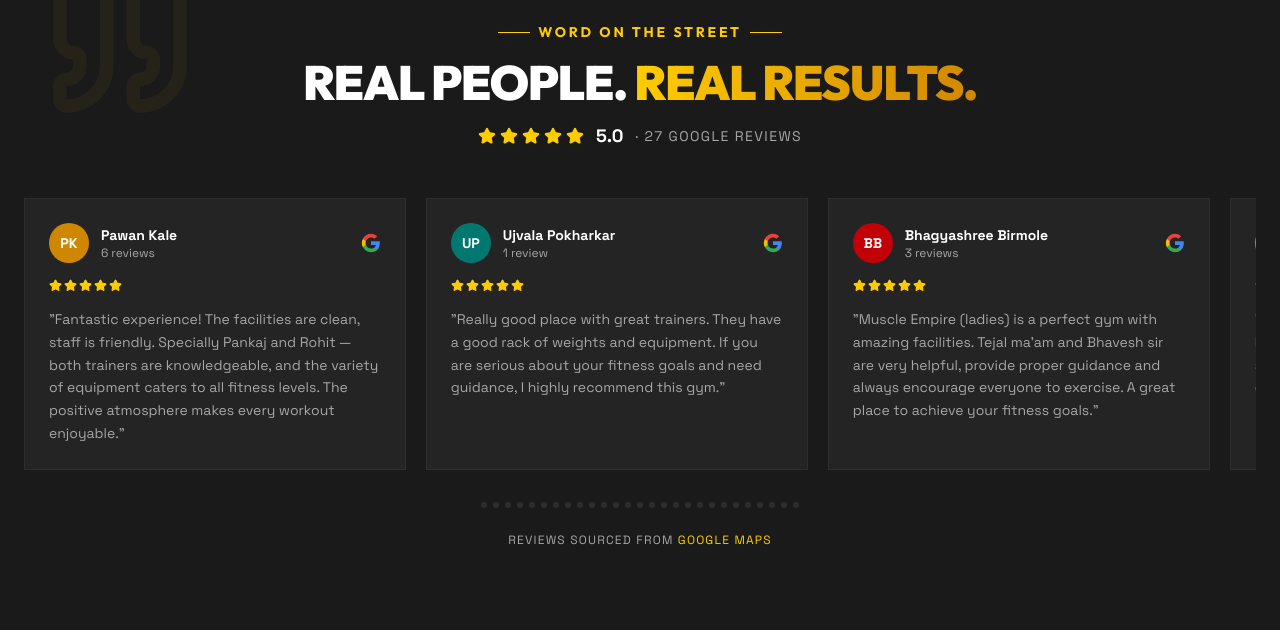
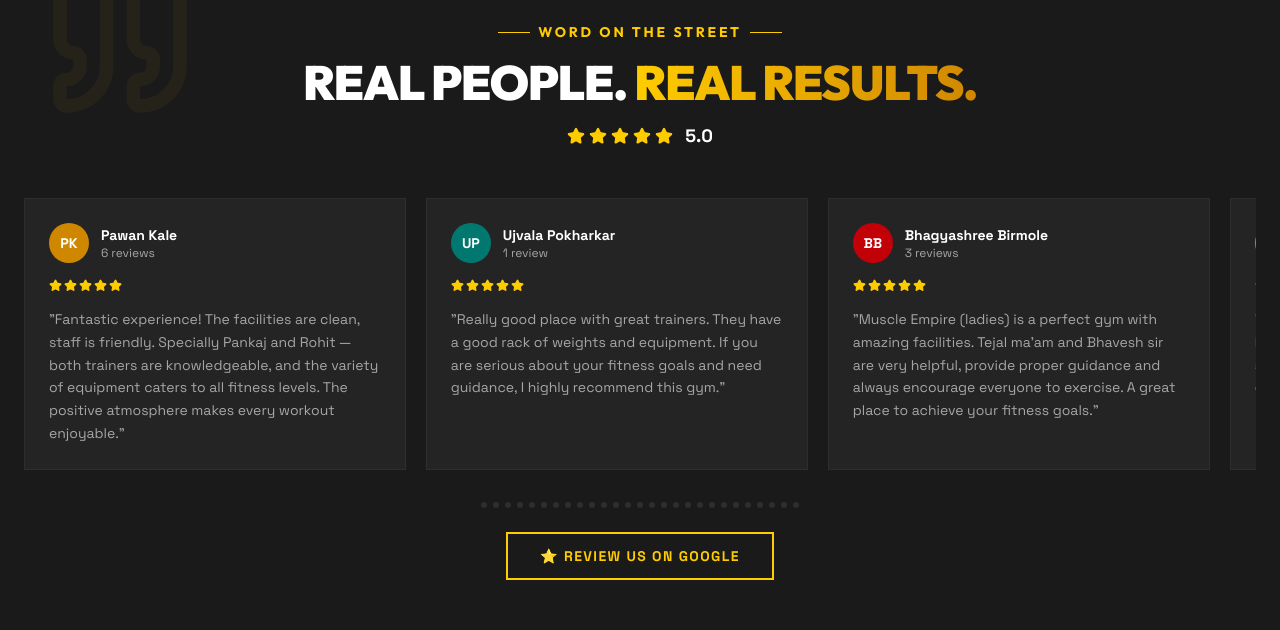
Before and after one commit to kinjal-webdev/muscle-empire, a React (Vite) app: page / in a window 1280 px wide. Shown: the part 5280-5910 px from the top of the page. Built offline with nearby package versions, Linux system fonts and the light colour scheme.

Commit message:
fix: remove review count, source text, google icon; add Review Us button

```diff
--- a/src/components/Testimonials.tsx
+++ b/src/components/Testimonials.tsx
@@ -184,17 +184,6 @@ function Avatar({ name }: { name: string }) {
   );
 }
 
-function GoogleIcon() {
-  return (
-    <svg viewBox="0 0 24 24" className="w-5 h-5 shrink-0" aria-label="Google">
-      <path fill="#4285F4" d="M22.56 12.25c0-.78-.07-1.53-.2-2.25H12v4.26h5.92c-.26 1.37-1.04 2.53-2.21 3.31v2.77h3.57c2.08-1.92 3.28-4.74 3.28-8.09z"/>
-      <path fill="#34A853" d="M12 23c2.97 0 5.46-.98 7.28-2.66l-3.57-2.77c-.98.66-2.23 1.06-3.71 1.06-2.86 0-5.29-1.93-6.16-4.53H2.18v2.84C3.99 20.53 7.7 23 12 23z"/>
-      <path fill="#FBBC05" d="M5.84 14.09c-.22-.66-.35-1.36-.35-2.09s.13-1.43.35-2.09V7.07H2.18C1.43 8.55 1 10.22 1 12s.43 3.45 1.18 4.93l3.66-2.84z"/>
-      <path fill="#EA4335" d="M12 5.38c1.62 0 3.06.56 4.21 1.64l3.15-3.15C17.45 2.09 14.97 1 12 1 7.7 1 3.99 3.47 2.18 7.07l3.66 2.84c.87-2.6 3.3-4.53 6.16-4.53z"/>
-    </svg>
-  );
-}
-
 export default function Testimonials() {
   const [emblaRef, emblaApi] = useEmblaCarousel({
     loop: true,
@@ -243,9 +232,6 @@ export default function Testimonials() {
             ))}
           </div>
           <span className="text-white font-black text-lg">5.0</span>
-          <span className="text-muted-foreground text-sm uppercase tracking-widest">
-            · {reviews.length} Google Reviews
-          </span>
         </div>
 
         {/* Carousel */}
@@ -267,7 +253,6 @@ export default function Testimonials() {
                     <p className="text-white font-bold text-sm truncate">{review.name}</p>
                     <p className="text-muted-foreground text-xs truncate">{review.role}</p>
                   </div>
-                  <GoogleIcon />
                 </div>
 
                 {/* Stars */}
@@ -298,18 +283,17 @@ export default function Testimonials() {
           ))}
         </div>
 
-        {/* Google CTA */}
-        <p className="text-center text-xs text-muted-foreground mt-6 uppercase tracking-widest">
-          Reviews sourced from{" "}
+        {/* Review Us CTA */}
+        <div className="flex justify-center mt-6">
           <a
-            href="https://maps.google.com/?q=Muscle+Empire+Gymnasium+Ghatkopar+West+Mumbai"
+            href="https://search.google.com/local/writereview?placeid=ChIJn7Y3bMjB5zsRGJGSHMpFnMc"
             target="_blank"
             rel="noopener noreferrer"
-            className="text-primary hover:underline"
+            className="flex items-center gap-2 border-2 border-primary text-primary hover:bg-primary hover:text-black font-black uppercase tracking-widest text-sm px-8 py-3 transition-colors"
           >
-            Google Maps
+            ⭐ Review Us on Google
           </a>
-        </p>
+        </div>
       </div>
     </section>
   );
```
